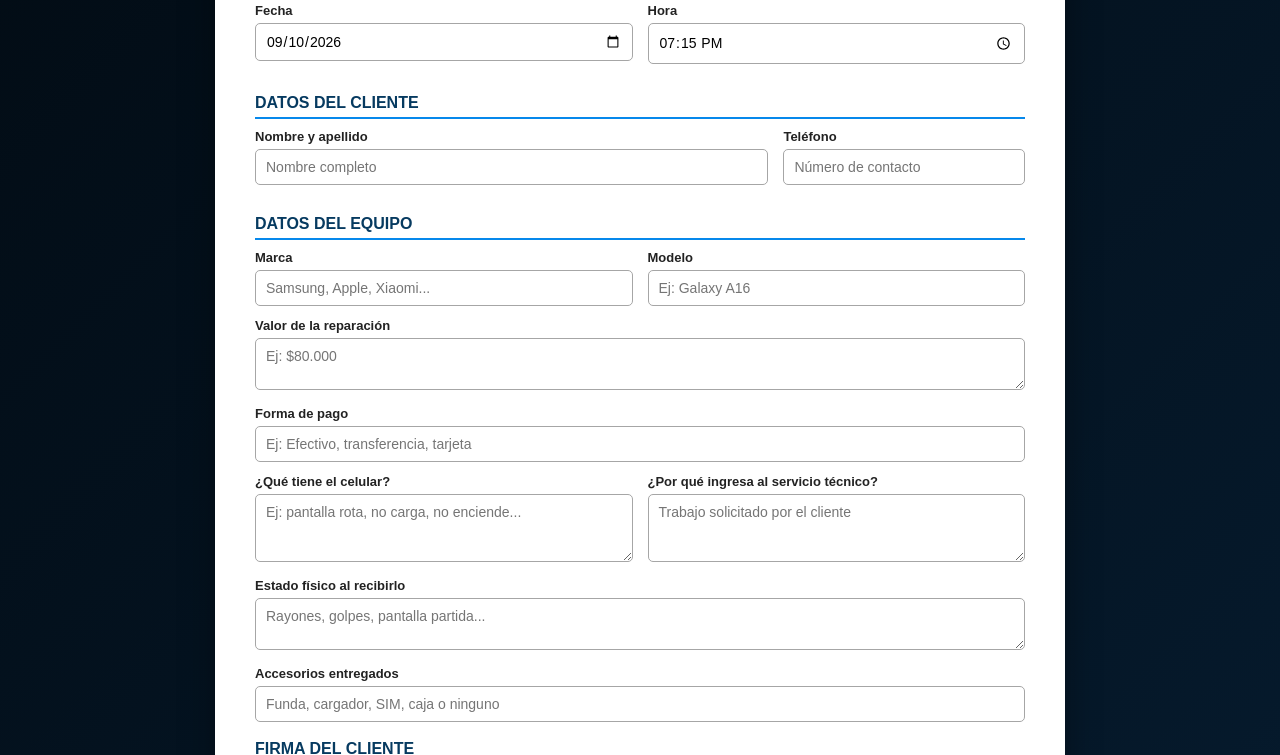
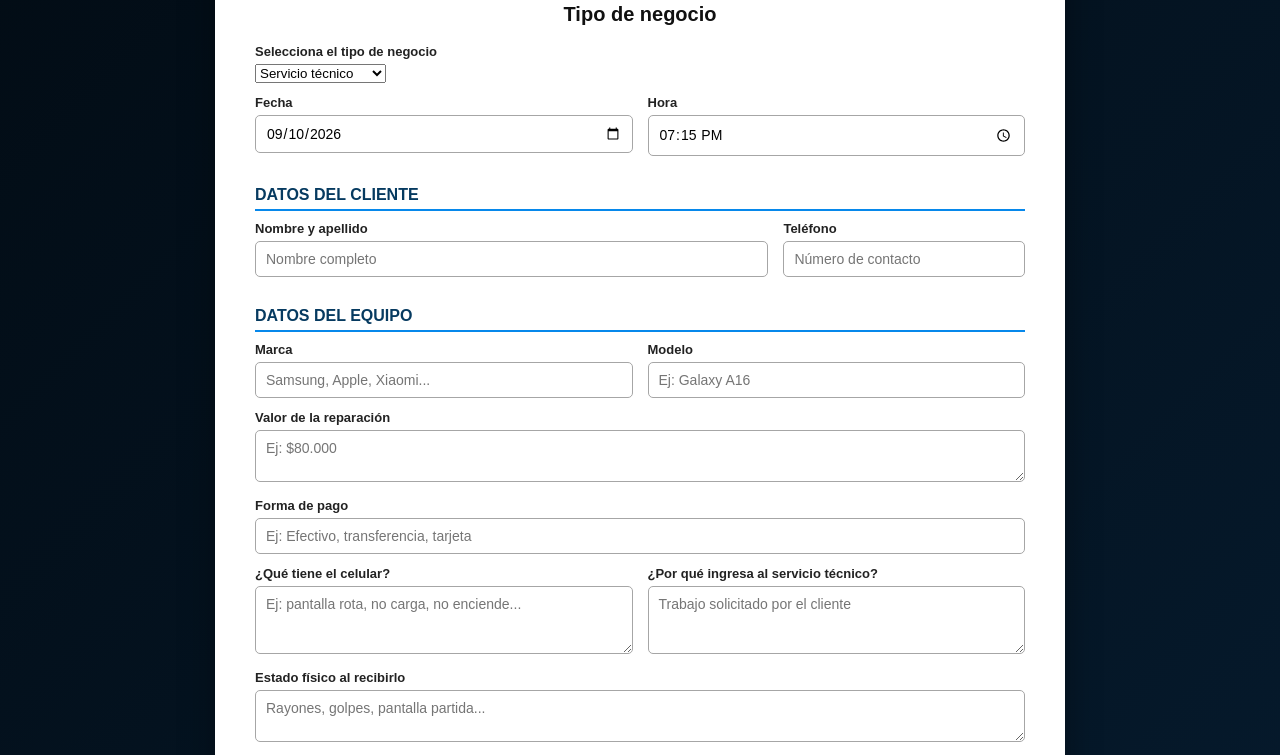
Before and after one commit to Revix07/revix-ordenes, a website: page Index.html in a window 1280 px wide. Shown: the part 275-1030 px from the top of the page. Drawn offline with nearby package versions, Linux system fonts and the light colour scheme; no server answers.

Commit message:
Add business type selection to order form
Added a section for selecting the type of business in the order form.

```diff
--- a/Index.html
+++ b/Index.html
@@ -35,6 +35,24 @@
 
   <div class="linea"></div>
   <h2>ORDEN DE RECEPCIÓN</h2>
+
+<section class="seccion-negocio">
+  <h2>Tipo de negocio</h2>
+
+  <div class="campo">
+    <label for="tipoNegocio">Selecciona el tipo de negocio</label>
+
+    <select id="tipoNegocio">
+      <option value="servicio_tecnico">Servicio técnico</option>
+      <option value="electricista">Electricista</option>
+      <option value="restaurante">Restaurante</option>
+      <option value="tienda">Tienda / Vendedor</option>
+      <option value="taller">Taller</option>
+      <option value="otro">Otro</option>
+    </select>
+  </div>
+
+</section>
 
   <div class="fila">
     <div class="campo">
```
